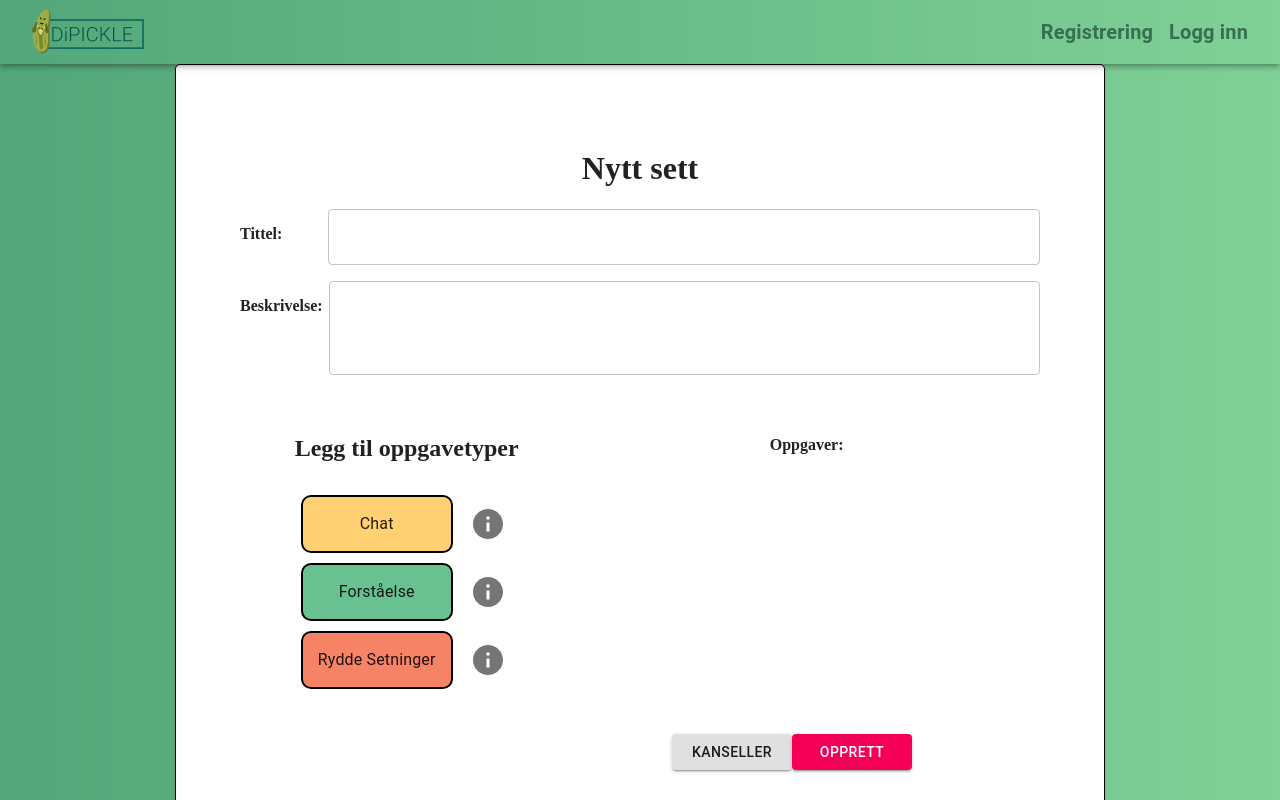
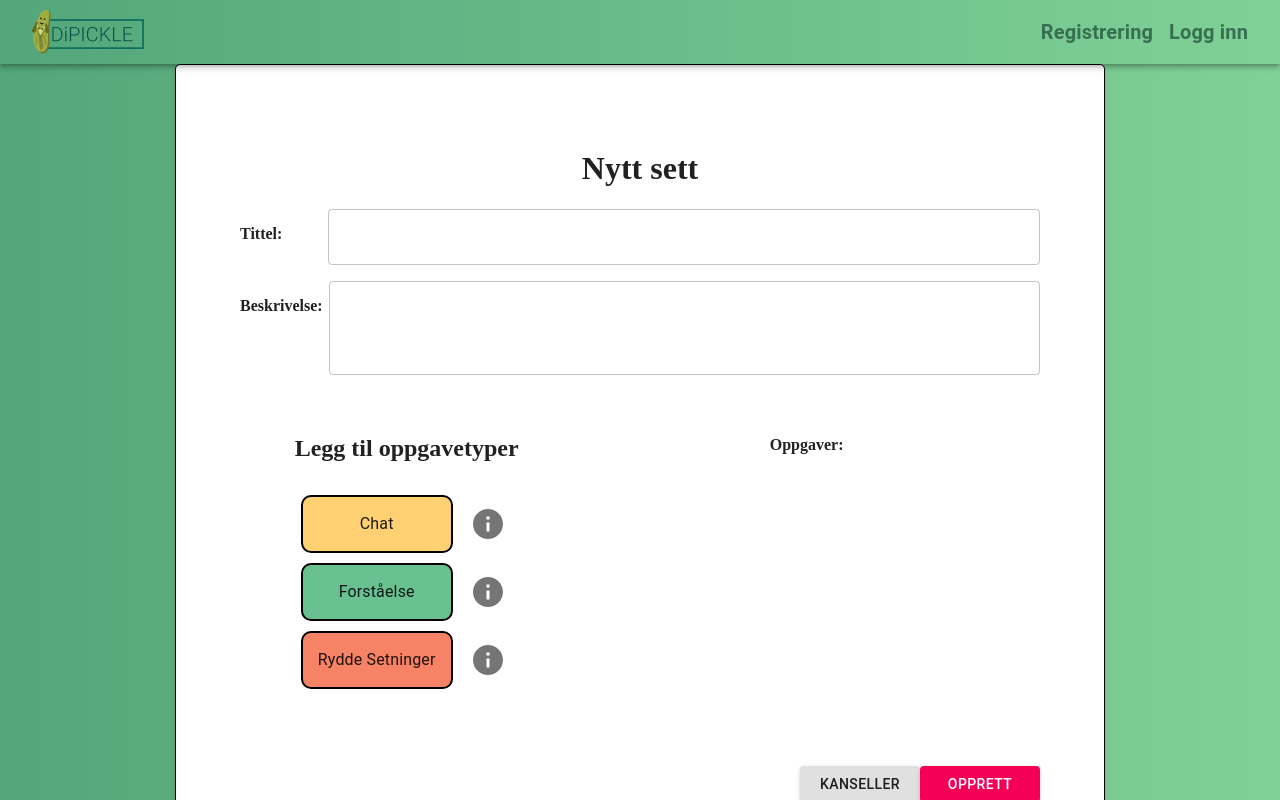
Before and after one commit to phajsi/LIM01, a React (Create React App) app in the folder frontend/: page /createexercise in a window 1280 px wide. Shown: the top 800 px of the page. Built offline with nearby package versions, Linux system fonts and the light colour scheme.

Commit message:
Changed placement of errormessages in createexercise

```diff
--- a/frontend/src/containers/CreateExercises/CreateExercises.js
+++ b/frontend/src/containers/CreateExercises/CreateExercises.js
@@ -358,11 +358,15 @@ const CreateExercises = () => {
                   }
                   return <></>;
                 })}
+              </Grid>
+            </Grid>
+            <Grid item xs={12} className={classes.errormessage}>
+              <div>
                 <ErrorMessage message={emptyFormError} />
                 <ErrorMessage message={emptySetError} />
-              </Grid>
+              </div>
             </Grid>
-            <Grid item xs={12} className={classes.buttoncontainer}>
+            <Grid item sm={12} className={classes.buttoncontainer}>
               <Grid>
                 <Button
                   className={classes.buttons}
--- a/frontend/src/containers/CreateExercises/styles.js
+++ b/frontend/src/containers/CreateExercises/styles.js
@@ -79,8 +79,10 @@ const useStyles = makeStyles((theme) => ({
     flexDirection: 'row',
     alignItems: 'center',
     justifyContent: 'flex-end',
-    margin: theme.spacing(16),
     marginTop: theme.spacing(4),
+    [theme.breakpoints.down('sm')]: {
+      justifyContent: 'center',
+    },
   },
   buttons: {
     width: theme.spacing(15),
@@ -103,6 +105,13 @@ const useStyles = makeStyles((theme) => ({
     margin: theme.spacing(0.5),
     backgroundColor: '#F68365',
   },
+  errormessage: {
+    display: 'flex',
+    flexDirection: 'row',
+    alignItems: 'center',
+    justifyContent: 'flex-end',
+    marginTop: theme.spacing(4),
+  },
 }));
 
 export default useStyles;
```
